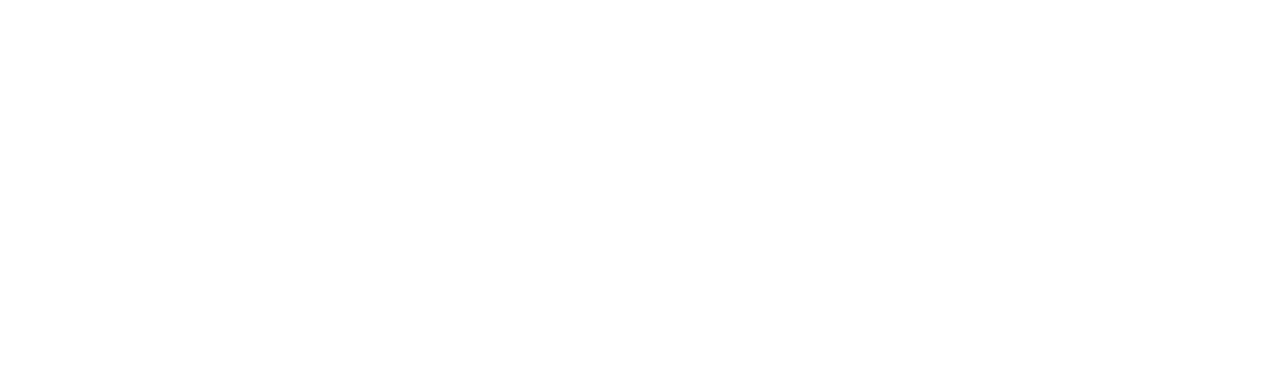
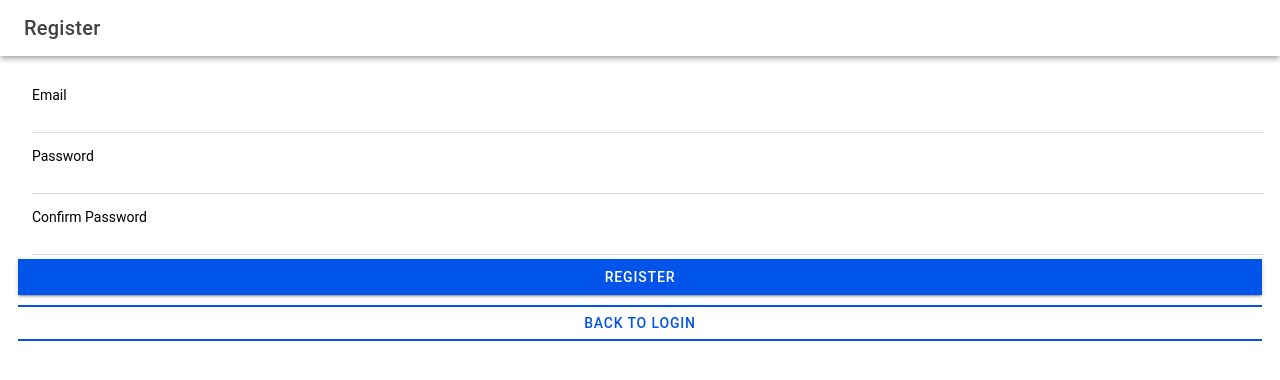
Before and after one commit to 20221936clint/it35-lab, a React (Vite) app: page /Register in a window 1280 px wide. Shown: the top 380 px of the page. Built offline with nearby package versions, Linux system fonts and the light colour scheme.

Commit message:
add the routes for the register.tsx and updated the routes at app.tsx and added a modal and alert if the email and password is not correct. and update the log in to fix some minor errors and needed the support of Ai for the register.tsx

```diff
--- a/src/App.tsx
+++ b/src/App.tsx
@@ -1,6 +1,7 @@
 import { Redirect, Route } from 'react-router-dom';
 import { IonApp, IonRouterOutlet, setupIonicReact } from '@ionic/react';
 import { IonReactRouter } from '@ionic/react-router';
+
 
 /* Core CSS required for Ionic components to work properly */
 import '@ionic/react/css/core.css';
@@ -33,6 +34,7 @@ import '@ionic/react/css/palettes/dark.system.css';
 import './theme/variables.css';
 import Login from './pages/Login';
 import Menu from './pages/Menu';
+import Register from './pages/Register';
 
 setupIonicReact();
 
@@ -40,8 +42,9 @@ const App: React.FC = () => (
   <IonApp>
     <IonReactRouter>
       <IonRouterOutlet>
-        <Route exact path="/it35-lab" component={Login} />
-        <Route path="/it35-lab/app" component={Menu} />
+      <Route exact path="/it35-lab" component={Login} />
+      <Route path="/it35-lab/app" component={Menu} />
+      <Route path="/Register" component={Register} />
       </IonRouterOutlet>
     </IonReactRouter>
   </IonApp>
--- a/src/pages/Login.tsx
+++ b/src/pages/Login.tsx
@@ -25,7 +25,7 @@ const Login: React.FC = () => {
   const [presentToast] = useIonToast();
 
   const doLogin = () => {
-    if (email === 'admin@example.com' && password === 'admin123') {
+    if (email === '20221936@nbsc.edu.ph' && password === '20221936') {
       presentToast({
         message: 'Login Successful!',
         duration: 2000,
@@ -48,7 +48,7 @@ const Login: React.FC = () => {
   };
 
   const goToRegister = () => {
-    navigation.push('/register', 'forward', 'replace');
+    navigation.push('/Register', 'forward', 'replace');
   };
 
   return (
--- /dev/null
+++ b/src/pages/Register.tsx
@@ -0,0 +1,90 @@
+import {
+  IonButtons,
+  IonContent,
+  IonHeader,
+  IonMenuButton,
+  IonPage,
+  IonTitle,
+  IonToolbar,
+  IonInput,
+  IonButton,
+  IonItem,
+  IonLabel,
+  IonAlert,
+  IonModal,
+  useIonRouter
+} from '@ionic/react';
+import { useState } from 'react';
+
+const Register: React.FC = () => {
+  const navigation = useIonRouter();
+  const [email, setEmail] = useState('');
+  const [password, setPassword] = useState('');
+  const [confirmPassword, setConfirmPassword] = useState('');
+  const [showAlert, setShowAlert] = useState(false);
+  const [showModal, setShowModal] = useState(false);
+
+  const handleRegister = () => {
+    if (!email.endsWith('@nbsc.edu.ph')) {
+      setShowAlert(true);
+      return;
+    }
+    if (password !== confirmPassword) {
+      setShowAlert(true);
+      return;
+    }
+    setShowModal(true);
+  };
+
+  const goToLogin = () => {
+      navigation.push('/it35-lab', 'back', 'replace');
+    };
+
+  return (
+    <IonPage>
+      <IonHeader>
+        <IonToolbar>
+          <IonButtons slot='start'>
+            <IonMenuButton />
+          </IonButtons>
+          <IonTitle>Register</IonTitle>
+        </IonToolbar>
+      </IonHeader>
+      <IonContent fullscreen className="ion-padding">
+        <IonItem>
+          <IonLabel position="floating" style={{ fontSize: '14px' }}>Email</IonLabel>
+          <IonInput style={{ fontSize: '14px' }} type="email" value={email} onIonChange={(e) => setEmail(e.detail.value!)} />
+        </IonItem>
+        <IonItem>
+          <IonLabel position="floating" style={{ fontSize: '14px' }}>Password</IonLabel>
+          <IonInput style={{ fontSize: '14px' }} type="password" value={password} onIonChange={(e) => setPassword(e.detail.value!)} />
+        </IonItem>
+        <IonItem>
+          <IonLabel position="floating" style={{ fontSize: '14px' }}>Confirm Password</IonLabel>
+          <IonInput style={{ fontSize: '14px' }} type="password" value={confirmPassword} onIonChange={(e) => setConfirmPassword(e.detail.value!)} />
+        </IonItem>
+        <IonButton expand="full" onClick={handleRegister}>Register</IonButton>
+        <IonButton expand="full" fill="outline" onClick={goToLogin} style={{ marginTop: '10px' }}>Back to Login</IonButton>
+
+        <IonAlert
+          isOpen={showAlert}
+          onDidDismiss={() => setShowAlert(false)}
+          header="Error"
+          message="Passwords do not match or invalid email domain use only @nbsc.edu.ph."
+          buttons={['OK']}
+        />
+
+        <IonModal isOpen={showModal} onDidDismiss={() => setShowModal(false)}>
+          <IonContent className="ion-padding">
+            <h2>Confirm Details</h2>
+            <p><strong>Email:</strong> {email}</p>
+            <p><strong>Password:</strong> {password.replace(/./g, '*')}</p>
+            <IonButton expand="full" onClick={() => setShowModal(false)}>Confirm</IonButton>
+          </IonContent>
+        </IonModal>
+      </IonContent>
+    </IonPage>
+  );
+};
+
+export default Register;
```
